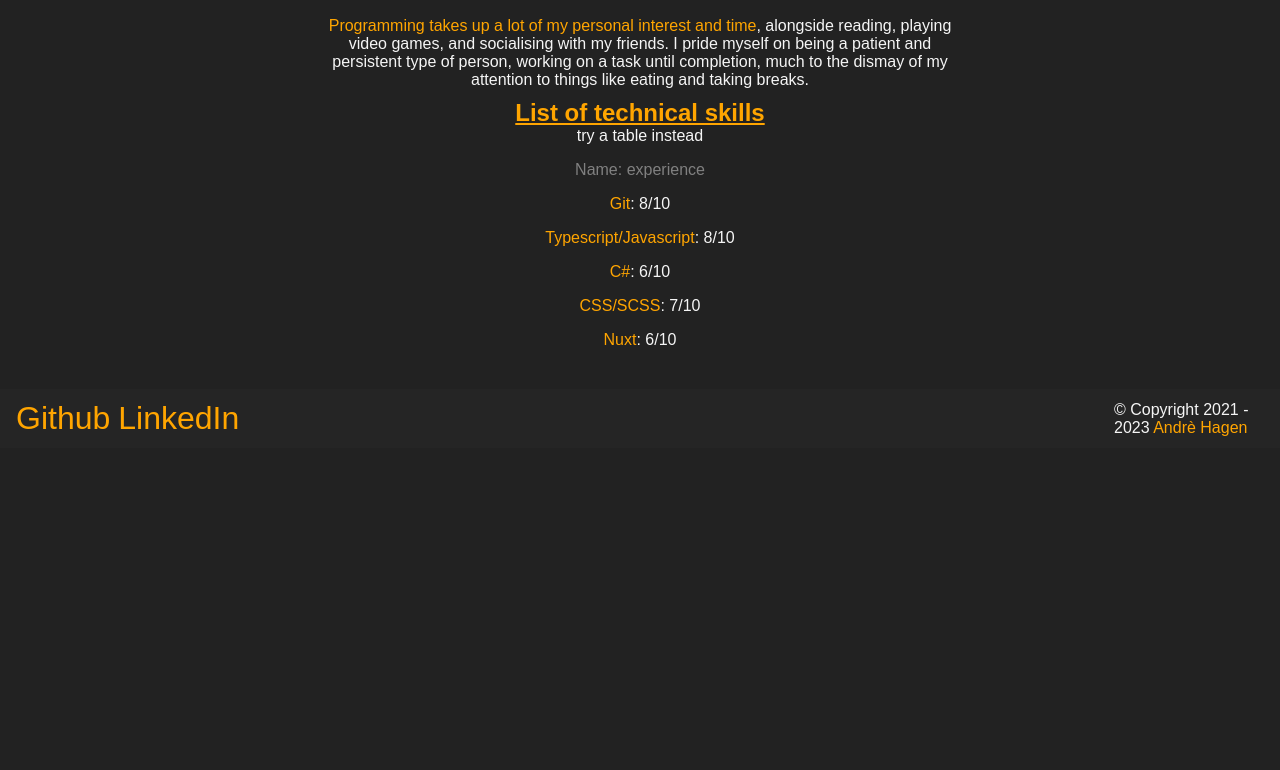
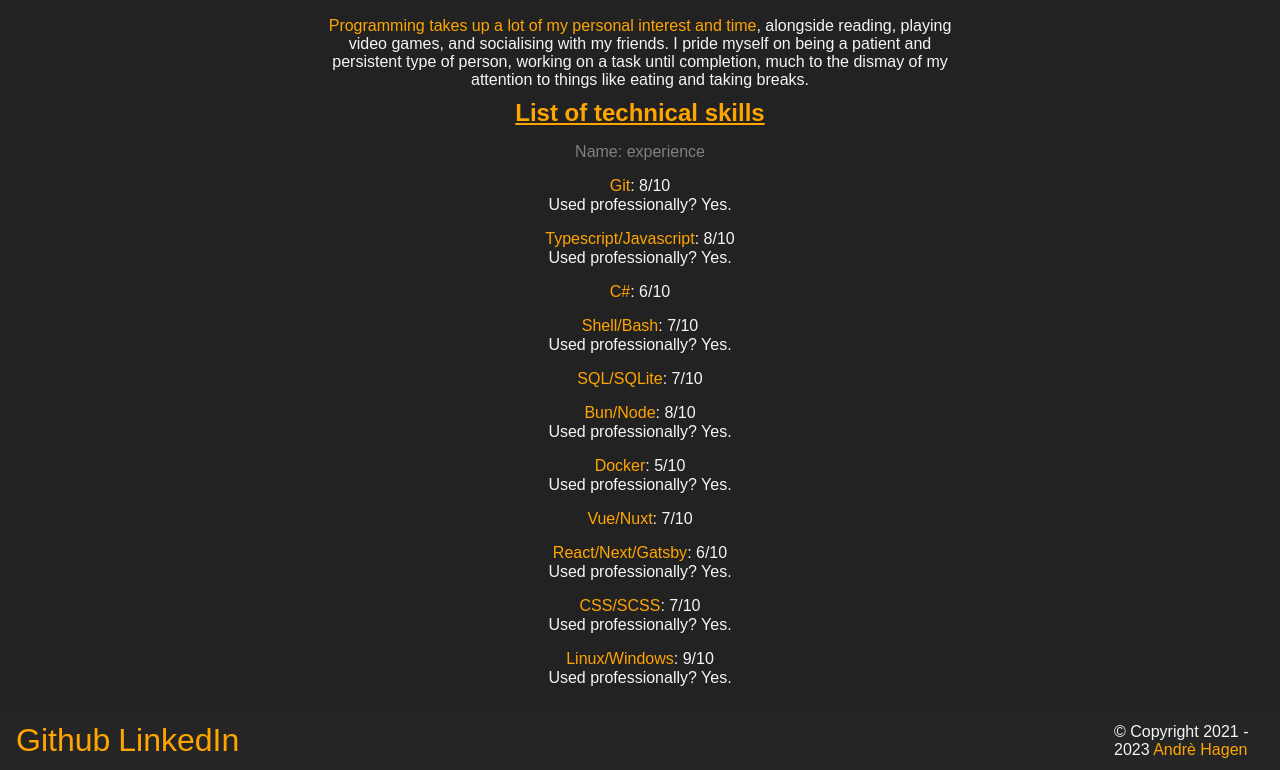
Before and after one commit to AnarchyEcho/echodev, a Nuxt app: page / in a window 1280 px wide. Shown: the part 482-1252 px from the top of the page. Before the commit the page ends 930 px from the top, so only its background shows below. Built offline with nearby package versions, Linux system fonts and the light colour scheme.

Commit message:
added more stuff to skills

```diff
--- a/components/Skills.vue
+++ b/components/Skills.vue
@@ -1,22 +1,27 @@
 <script setup lang="ts">
-const skills: Array<[string, number]> = [
-  ['Git', 8],
-  ['Typescript/Javascript', 8],
+const skills: Array<[string, number, boolean?]> = [
+  ['Git', 8, true],
+  ['Typescript/Javascript', 8, true],
   ['C#', 6],
-  ['CSS/SCSS', 7],
-  ['Nuxt', 6],
+  ['Shell/Bash', 7, true],
+  ['SQL/SQLite', 7],
+  ['Bun/Node', 8, true],
+  ['Docker', 5, true],
+  ['Vue/Nuxt', 7],
+  ['React/Next/Gatsby', 6, true],
+  ['CSS/SCSS', 7, true],
+  ['Linux/Windows', 9, true],
 ]
 </script>
 
 <template>
   <div>
     <h2>List of technical skills</h2>
-    try a table instead
+
     <p style="color: gray;">Name: experience</p>
-    <div>
-    </div>
     <div v-for="skill in skills">
       <p><Fancy>{{ skill[0] }}</Fancy>: {{ skill[1] }}/10</p>
+      <p v-if="skill[2]" class="professional">Used professionally? Yes.</p>
     </div>
   </div>
 </template>
@@ -31,4 +36,9 @@ h2 {
 a {
   color: #ffa500;
 }
+.professional {
+  margin: 0;
+  margin-top: -15px;
+  padding: 0;
+}
 </style>
```
